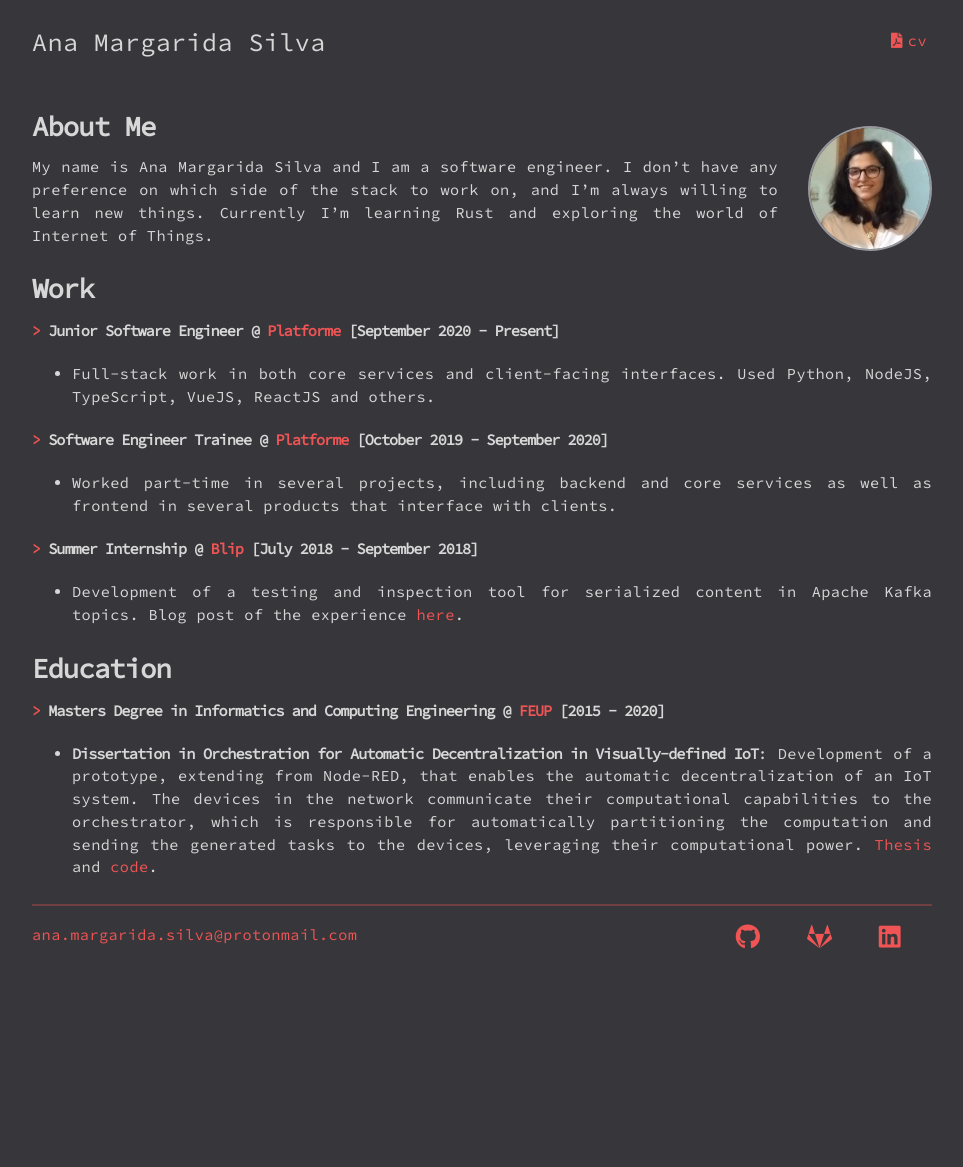
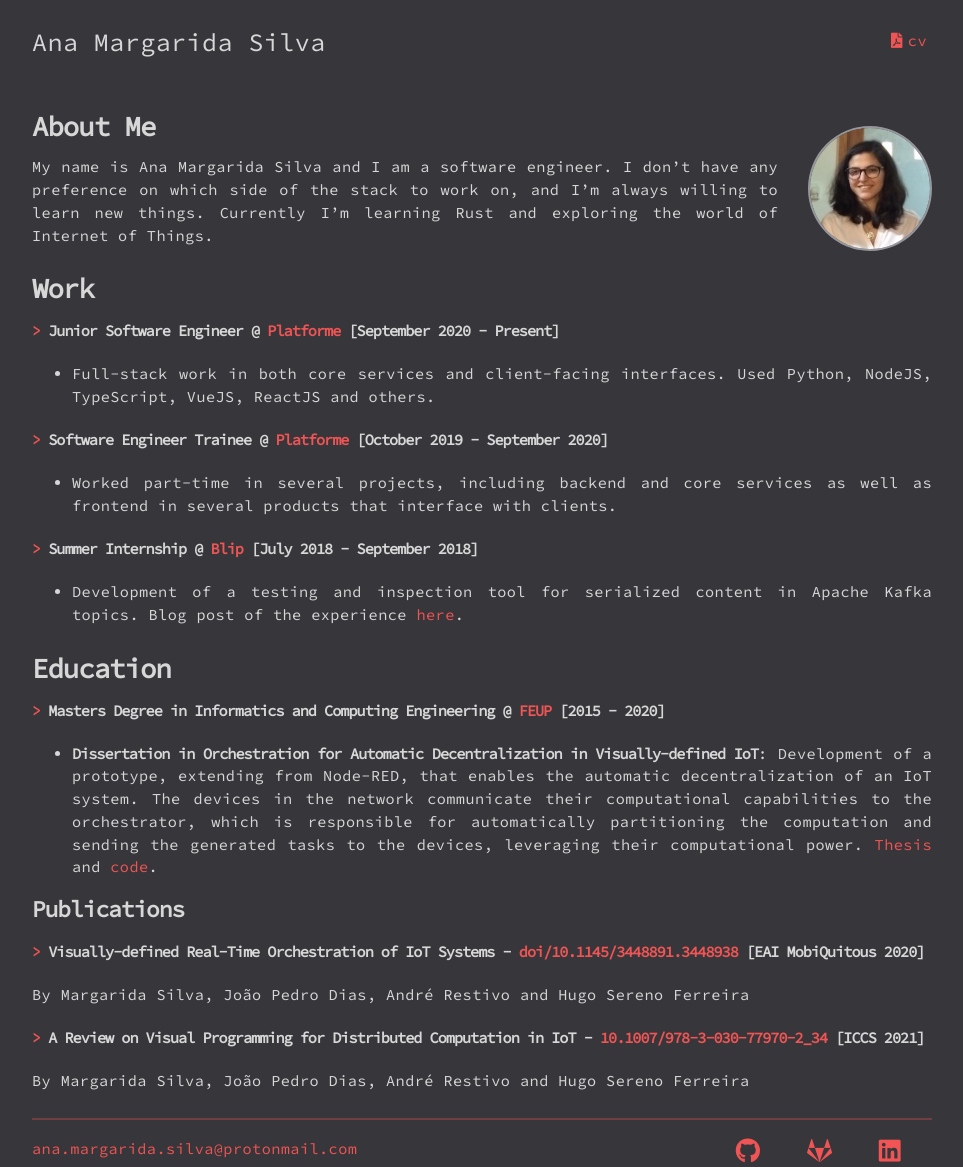
Before and after one commit to BeeMargarida/BeeMargarida.github.io, a Jekyll site: the page built from index.md, in a window 1280 px wide. Shown: the whole page, without its empty margins (158-1121 px from the left). Built offline with Jekyll 4.4.1, drawn with Linux system fonts in a browser that asks for light colours; nearby versions of some CDN libraries; before the commit the page ends 953 px from its top, so only the background shows below that.

Commit message:
Publications

```diff
--- a/index.md
+++ b/index.md
@@ -28,4 +28,10 @@ My name is Ana Margarida Silva and I am a software engineer. I don't have any pr
 
 <!-- # Projects -->
 
-<!-- # Publications -->
+## Publications
+
+#### <span class="title-intro">></span> **Visually-defined Real-Time Orchestration of IoT Systems** - [doi/10.1145/3448891.3448938](https://dl.acm.org/doi/10.1145/3448891.3448938) [EAI MobiQuitous 2020]
+By Margarida Silva, João Pedro Dias, André Restivo and Hugo Sereno Ferreira
+
+#### <span class="title-intro">></span> **A Review on Visual Programming for Distributed Computation in IoT** - [10.1007/978-3-030-77970-2_34](https://link.springer.com/chapter/10.1007%2F978-3-030-77970-2_34) [ICCS 2021]
+By Margarida Silva, João Pedro Dias, André Restivo and Hugo Sereno Ferreira
```
